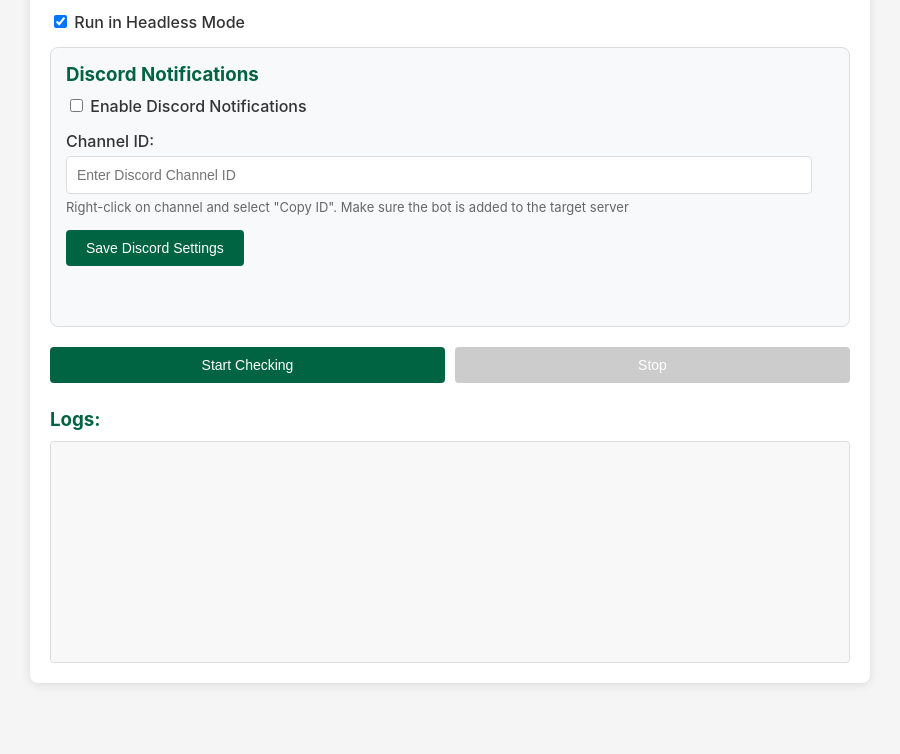
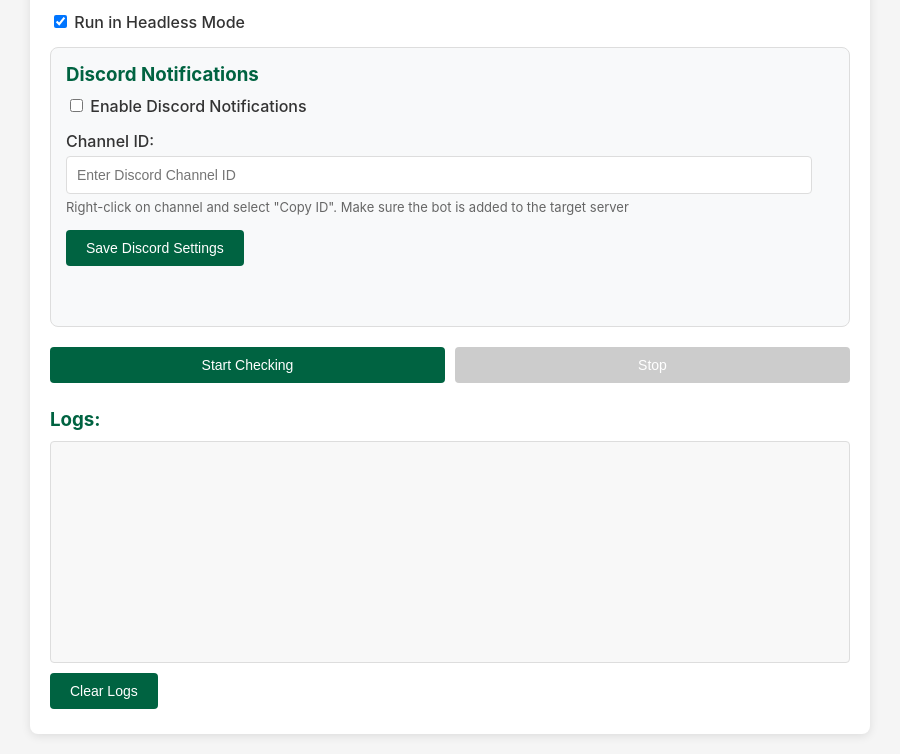
Before and after one commit to daniellalimbag/snipey, an Electron app: page index.html in a window 900 px wide. Shown: the part 514-1268 px from the top of the page. Before the commit the page ends 1217 px from the top, so only its background shows below. Drawn offline with Linux system fonts and the light colour scheme; no server answers.

Commit message:
added clear log button to html

```diff
--- a/index.html
+++ b/index.html
@@ -88,6 +88,7 @@
     <div class="output-container">
       <h3>Logs:</h3>
       <div id="output" class="output"></div>
+      <button id="clear-logs-btn" class="btn" style="margin-top:10px;">Clear Logs</button>
     </div>
 
   </div>
```
